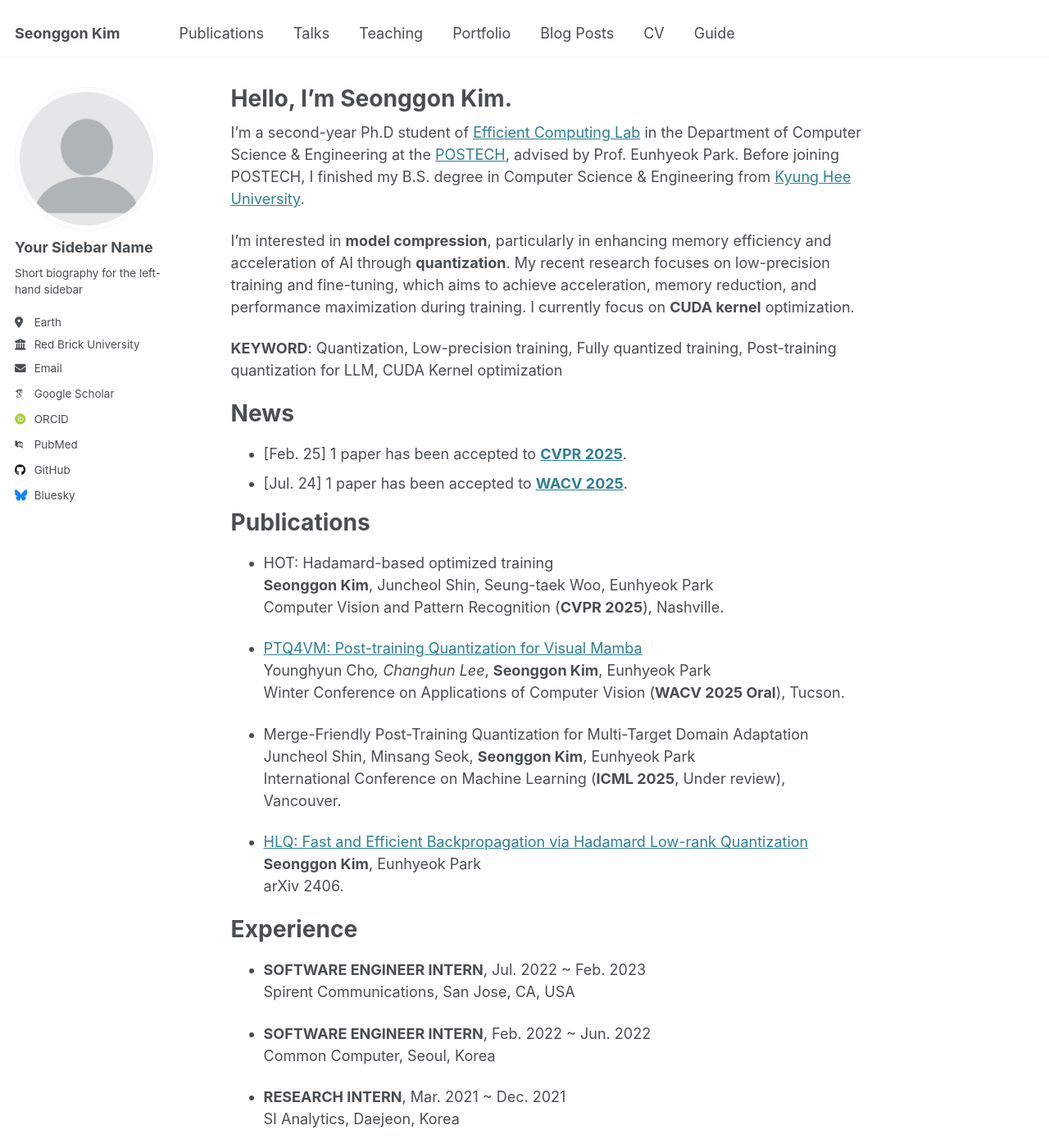
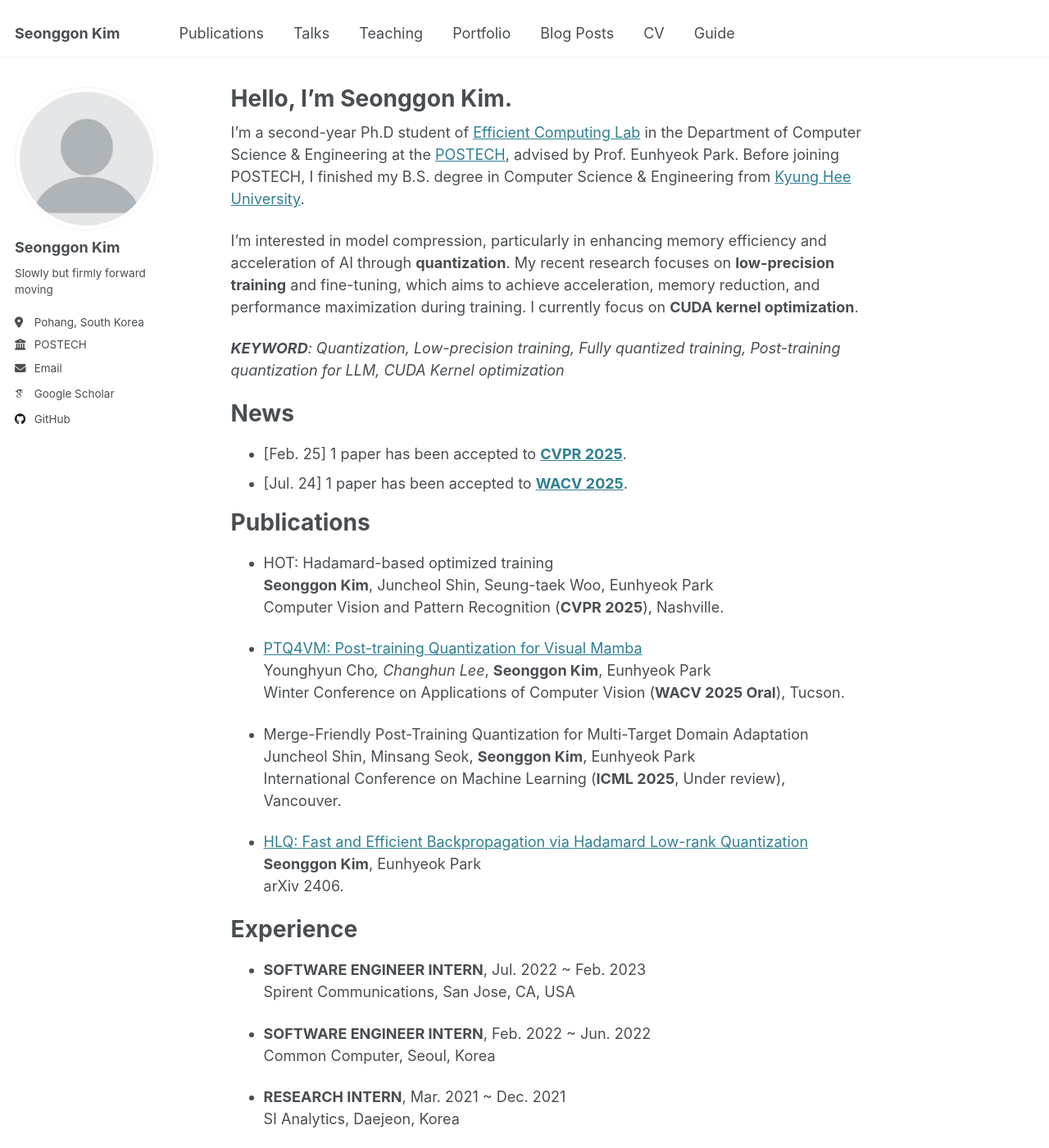
Before and after one commit to sungonuni/sungonuni.github.io, a Jekyll site: the page built from _pages/about.md, in a window 1280 px wide and 1400 px high. Shown: the whole window at 82% size. Built offline with Jekyll 4.4.1, drawn with Linux system fonts in a browser that asks for light colours; some web fonts are replaced.

Commit message:
Finalize layout1

```diff
--- a/_config.yml
+++ b/_config.yml
@@ -13,9 +13,9 @@ title                    : "Seonggon Kim"
 title_separator          : "-"
 name                     : &name "Your Name"
 description              : &description "personal description"
-url                      : https://academicpages.github.io # the base hostname & protocol for your site e.g. "https://[your GitHub username].github.io"
+url                      : https://sungonuni.github.io # the base hostname & protocol for your site e.g. "https://[your GitHub username].github.io"
 baseurl                  : "" # the subpath of your site, e.g. "/blog"
-repository               : "academicpages/academicpages.github.io"
+repository               : "sungonuni/sungonuni.github.io"
 
 # Site Author - The following control what appear as part of the author content on the side bar.
 #               If a field is blank the icon and link will not appear, otherwise it will be shown.
@@ -23,21 +23,21 @@ repository               : "academicpages/academicpages.github.io"
 author:
   # Biographic information
   avatar           : "profile.png"
-  name             : "Your Sidebar Name"
+  name             : "Seonggon Kim"
   pronouns         : # example: "she/her"
-  bio              : "Short biography for the left-hand sidebar"
-  location         : "Earth"
-  employer         : "Red Brick University"
+  bio              : "Slowly but firmly forward moving"
+  location         : "Pohang, South Korea"
+  employer         : "POSTECH"
   uri              : # URL
-  email            : "none@example.org"
+  email            : "sungonuni at postech.ac.kr"
 
   # Academic websites
   arxiv            : # URL - Update with the correct link to your profile
-  googlescholar    : "https://scholar.google.com/citations?user=PS_CX0AAAAAJ"
+  googlescholar    : "https://scholar.google.com/citations?user=0v5WDzwAAAAJ&hl"
   impactstory      : # URL
-  orcid            : "http://orcid.org/yourorcidurl"
+  orcid            : # URL
   semantic         : # URL
-  pubmed           : "https://www.ncbi.nlm.nih.gov/pubmed/?term=john+snow"
+  pubmed           : # URL
   researchgate     : # URL
   scopus           : # URL
 
@@ -45,12 +45,12 @@ author:
   bitbucket        : # Username - Update with your username on the site
   codepen          : # Username
   dribbble         : # Username
-  github           : "academicpages"
+  github           : "sungonuni"
   kaggle           : # Username
   stackoverflow    : # User number or user number and name (i.e., use "1" or "1/jeff-atwood")
 
   # Social media
-  bluesky          : "bsky.app" # Replace this with you Bluesky username
+  bluesky          : # Username
   facebook         : # Username
   flickr           : # Username
   foursquare       : # Username
--- a/_pages/about.md
+++ b/_pages/about.md
@@ -9,9 +9,9 @@ redirect_from:
 
 I'm a second-year Ph.D student of [Efficient Computing Lab](https://sites.google.com/view/eh-p) in the Department of Computer Science & Engineering at the [POSTECH](https://www.postech.ac.kr), advised by Prof. Eunhyeok Park. Before joining POSTECH, I finished my B.S. degree in Computer Science & Engineering from [Kyung Hee University](https://www.khu.ac.kr).
 
-I'm interested in **model compression**, particularly in enhancing memory efficiency and acceleration of AI through **quantization**. My recent research focuses on low-precision training and fine-tuning, which aims to achieve acceleration, memory reduction, and performance maximization during training. I currently focus on **CUDA kernel** optimization.
+I'm interested in model compression, particularly in enhancing memory efficiency and acceleration of AI through **quantization**. My recent research focuses on **low-precision training** and fine-tuning, which aims to achieve acceleration, memory reduction, and performance maximization during training. I currently focus on **CUDA kernel optimization**.
 
-**KEYWORD**: Quantization, Low-precision training, Fully quantized training, Post-training quantization for LLM, CUDA Kernel optimization
+_**KEYWORD**: Quantization, Low-precision training, Fully quantized training, Post-training quantization for LLM, CUDA Kernel optimization_
 
 
 News
@@ -52,8 +52,6 @@ Common Computer, Seoul, Korea
 SI Analytics, Daejeon, Korea
 
 
-
-
 Awards & Honors
 ======
 - ETHDenver 2022 Blockchain Hackathon NFT project, **3rd Prize**
```
